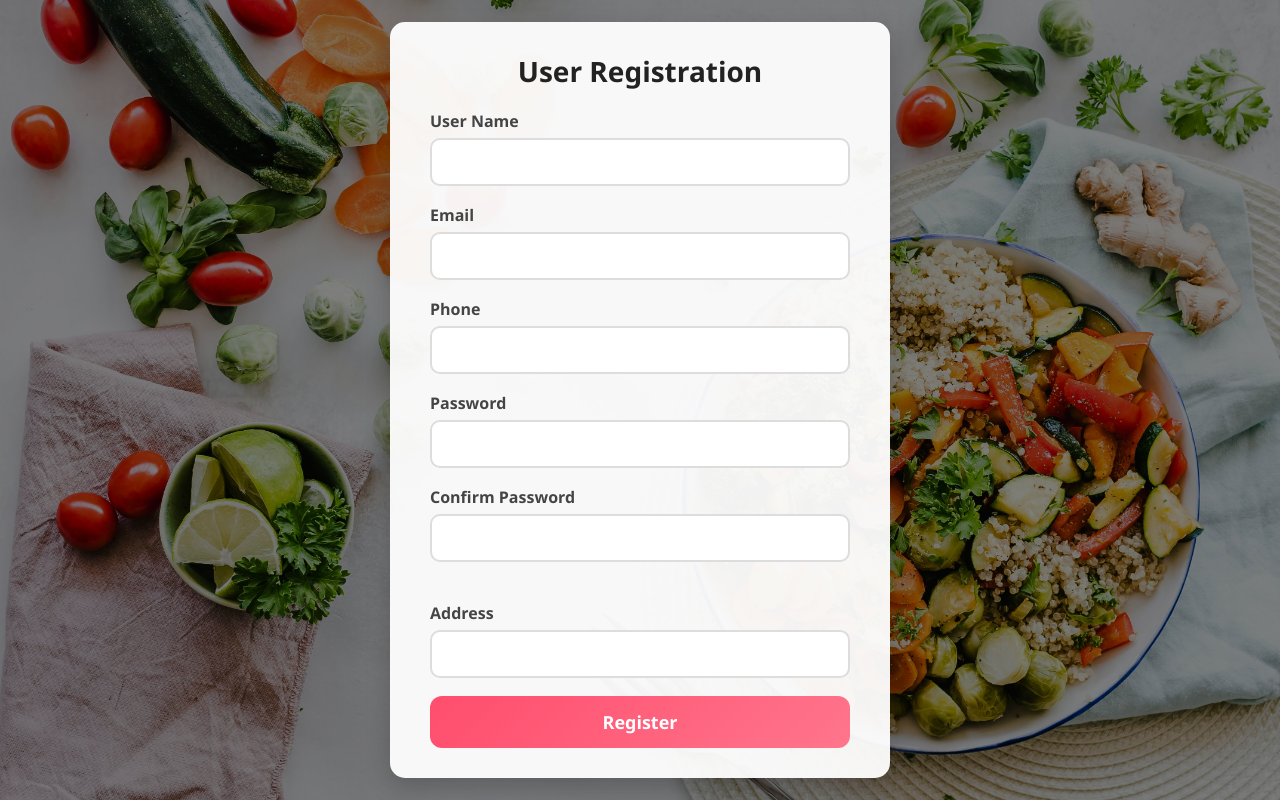
After one commit to dipeshpatidarjeeran/food-Management-System, a Flask app: page /register in a window 1280 px wide. The commit adds this page. Run offline with Flask 3, Linux system fonts and the light colour scheme.

Commit message:
add login register page

```diff
--- a/templates/admin/adminLogin.html
+++ b/templates/admin/adminLogin.html
@@ -20,7 +20,9 @@
       justify-content: center;
       background: #0f2027;
 
-      background: linear-gradient(135deg, #2c5364, #203a43, #0f2027);
+      background: linear-gradient(rgba(0,0,0,0.5), rgba(0,0,0,0.5)), url('/static/extraImages/adminLoginImage.jpg')
+                  no-repeat center center/cover;
+
     }
 
     .login-card {
--- a/templates/user/foodDetails.html
+++ b/templates/user/foodDetails.html
@@ -113,7 +113,7 @@
       <div class="price">₹{{food[2]}}</div>
 
       <div class="btn-group">
-        <button class="btn btn-primary">Add to Cart</button>
+        <a href="/login"><button class="btn btn-primary">Add to Cart</button></a>
         <a href="/menu/{{food[6]}}"><button class="btn btn-secondary">Back to Menu</button></a>
       </div>
     </div>
--- /dev/null
+++ b/templates/user/userRegister.html
@@ -0,0 +1,188 @@
+<!DOCTYPE html>
+<html lang="en">
+<head>
+  <meta charset="UTF-8">
+  <meta name="viewport" content="width=device-width, initial-scale=1.0">
+  <title>User Registration</title>
+   <style>
+    /* Reset */
+    * {
+      margin: 0;
+      padding: 0;
+      box-sizing: border-box;
+      font-family: "Segoe UI", Tahoma, Geneva, Verdana, sans-serif;
+    }
+
+    .food-form-wrapper {
+      min-height: 100vh;
+      display: flex;
+      justify-content: center;
+      align-items: center;
+      background: linear-gradient(rgba(0,0,0,0.5), rgba(0,0,0,0.5)), url('/static/extraImages/adminLoginImage.jpg')
+                  no-repeat center center/cover;
+    }
+
+    .food-form-container {
+      background: rgba(255, 255, 255, 0.95);
+      padding: 30px 40px;
+      border-radius: 15px;
+      box-shadow: 0 10px 25px rgba(0,0,0,0.2);
+      width: 100%;
+      max-width: 500px;
+      animation: fadeIn 1s ease-in-out;
+    }
+
+    .food-form-container h2 {
+      text-align: center;
+      margin-bottom: 20px;
+      color: #222;
+      font-size: 28px;
+      font-weight: bold;
+    }
+
+    .food-form-group {
+      margin-bottom: 18px;
+    }
+
+    .food-form-group label {
+      display: block;
+      margin-bottom: 6px;
+      color: #444;
+      font-weight: 600;
+    }
+
+    .food-form-group input,
+    .food-form-group select,
+    .food-form-group textarea {
+      width: 100%;
+      padding: 12px;
+      border: 2px solid #ddd;
+      border-radius: 10px;
+      font-size: 15px;
+      transition: 0.3s;
+    }
+
+    .food-form-group input:focus,
+    .food-form-group select:focus,
+    .food-form-group textarea:focus {
+      border-color: #ff4d6d;
+      outline: none;
+      box-shadow: 0 0 10px rgba(255, 77, 109, 0.4);
+    }
+
+    .food-form-group textarea {
+      resize: none;
+      height: 80px;
+    }
+
+    .food-btn {
+      width: 100%;
+      padding: 14px;
+      background: linear-gradient(135deg, #ff4d6d, #ff758c);
+      border: none;
+      border-radius: 12px;
+      color: white;
+      font-size: 18px;
+      font-weight: bold;
+      cursor: pointer;
+      transition: all 0.3s ease-in-out;
+    }
+
+    .food-btn:hover {
+      background: linear-gradient(135deg, #ff758c, #ff4d6d);
+      transform: translateY(-3px);
+      box-shadow: 0 8px 18px rgba(255,77,109,0.5);
+    }
+    .food-form-group small {
+        display: block;
+        min-height: 18px;
+        margin-top: 4px;
+        font-size: 13px;
+        color: red;
+        }
+
+    @keyframes fadeIn {
+      from { opacity: 0; transform: translateY(-20px); }
+      to { opacity: 1; transform: translateY(0); }
+    }
+
+  </style>
+</head>
+<body>
+  <div class="food-form-wrapper">
+    <div class="food-form-container">
+      <h2>User Registration</h2>
+      <form method="post">
+
+        <div class="food-form-group">
+          <label>User Name</label>
+          <input type="text" name="uname" required>
+          {% with messages = get_flashed_messages() %}
+            {% if messages %}
+                <small id="msg">{{ messages[0] }}</small>
+            {% endif %}
+            {% endwith %}
+        </div>
+
+        <div class="food-form-group">
+          <label>Email</label>
+          <input type="text" name="email" required>
+
+        </div>
+
+        <div class="food-form-group">
+          <label>Phone</label>
+          <input type="text"  name="phone" required>
+        </div>
+
+        <div class="food-form-group">
+            <label>Password</label>
+            <input type="password" id="pwd" name="pwd" required>
+        </div>
+
+        <div class="food-form-group">
+            <label>Confirm Password</label>
+            <input type="password" id="cpwd" name="cpwd" required onkeyup="checkPassword()">
+            <small id="msg"></small>
+        </div>
+        <div class="food-form-group">
+          <label>Address</label>
+          <input type="text" name="address">
+        </div>
+
+        <button type="submit" class="food-btn">Register</button>
+      </form>
+    </div>
+  </div>
+</body>
+<script>
+const form = document.querySelector('form');
+const pwd = document.getElementById("pwd");
+const cpwd = document.getElementById("cpwd");
+const msg = document.getElementById("msg");
+
+function checkPassword() {
+  if (cpwd.value.length > 0) {
+    if (pwd.value !== cpwd.value) {
+      msg.textContent = "Passwords do not match";
+      return false;
+    } else {
+      msg.textContent = "";
+      return true;
+    }
+  } else {
+    msg.textContent = "";
+    return false;
+  }
+}
+
+// form submit event
+form.addEventListener('submit', function(e) {
+  if (!checkPassword()) {
+    e.preventDefault(); // submit block
+    cpwd.focus();
+  }
+});
+</script>
+
+</html>
--- a/urls.py
+++ b/urls.py
@@ -24,3 +24,6 @@ app.add_url_rule('/adminLogout',view_func=a.adminLogout)
 app.add_url_rule("/",view_func=u.homePage)
 app.add_url_rule("/menu/<cid>",view_func=u.menu)
 app.add_url_rule("/foodDetails/<fid>",view_func=u.foodDetails)
+app.add_url_rule("/login",view_func=u.userLogin,methods=["GET","POST"])
+app.add_url_rule("/register",view_func=u.userRegister,methods=["GET","POST"])
+app.add_url_rule("/logout",view_func=u.userLogout)
--- a/user.py
+++ b/user.py
@@ -1,12 +1,64 @@
-from flask import render_template,redirect,request,session
+from flask import render_template,redirect,request,session, flash
 import mysql.connector
 
 con = mysql.connector.connect(host="localHost",user="root",password="asdf@123",database="foodManagementSystem")
 
 
 def homePage():
-    return render_template("user/userDashboard.html")
+    sql = "select * from category"
+    cursor = con.cursor()
+    cursor.execute(sql)
+    cats = cursor.fetchall()
+    return render_template("user/userDashboard.html",cats=cats)
 
+
+def userRegister():
+    if request.method == "GET":
+        return render_template("user/userRegister.html")
+    else:
+        uname = request.form.get("uname")
+        email = request.form.get("email")
+        phone = request.form.get("phone")
+        pwd = request.form.get("pwd")
+        address = request.form.get("address")
+        cursor = con.cursor()
+        cursor.execute("SELECT * FROM users WHERE uname = %s", (uname,))
+        user = cursor.fetchone()
+
+        if user:
+            flash("Username already exists! Choose another.")
+            return redirect("/register")
+        else:
+            sql = "insert into Users(uname,email,phone,password,address) value(%s,%s,%s,%s,%s)"
+            val = (uname,email,phone,pwd,address)
+            cursor = con.cursor()
+            cursor.execute(sql,val)
+            con.commit()
+            return redirect("/login")
+
+
+
+def userLogin():
+    if request.method == "GET":
+        return render_template("user/userLogin.html")
+    else:
+        uname = request.form.get("uname")
+        pwd = request.form.get("pwd")
+        sql = "select count(*) from Users where uname=%s and password=%s"
+        val = (uname,pwd)
+        cursor = con.cursor()
+        cursor.execute(sql,val)
+        count = cursor.fetchone()
+        if count[0] == 0:
+            return redirect("/login")
+        else:
+            session['uname'] = uname
+            return redirect("/menu/all")
+
+
+def userLogout():
+    session.clear()
+    return redirect("/")
 
 def menu(cid):
     cursor = con.cursor()
```
Also changed, not shown: templates/homeBase.html (+210 -62 lines), templates/user/menu.html (+1 -8 lines), templates/user/userLogin.html (added, +129 -0 lines), static/extraImages/adminloginImage.jpg (added).
